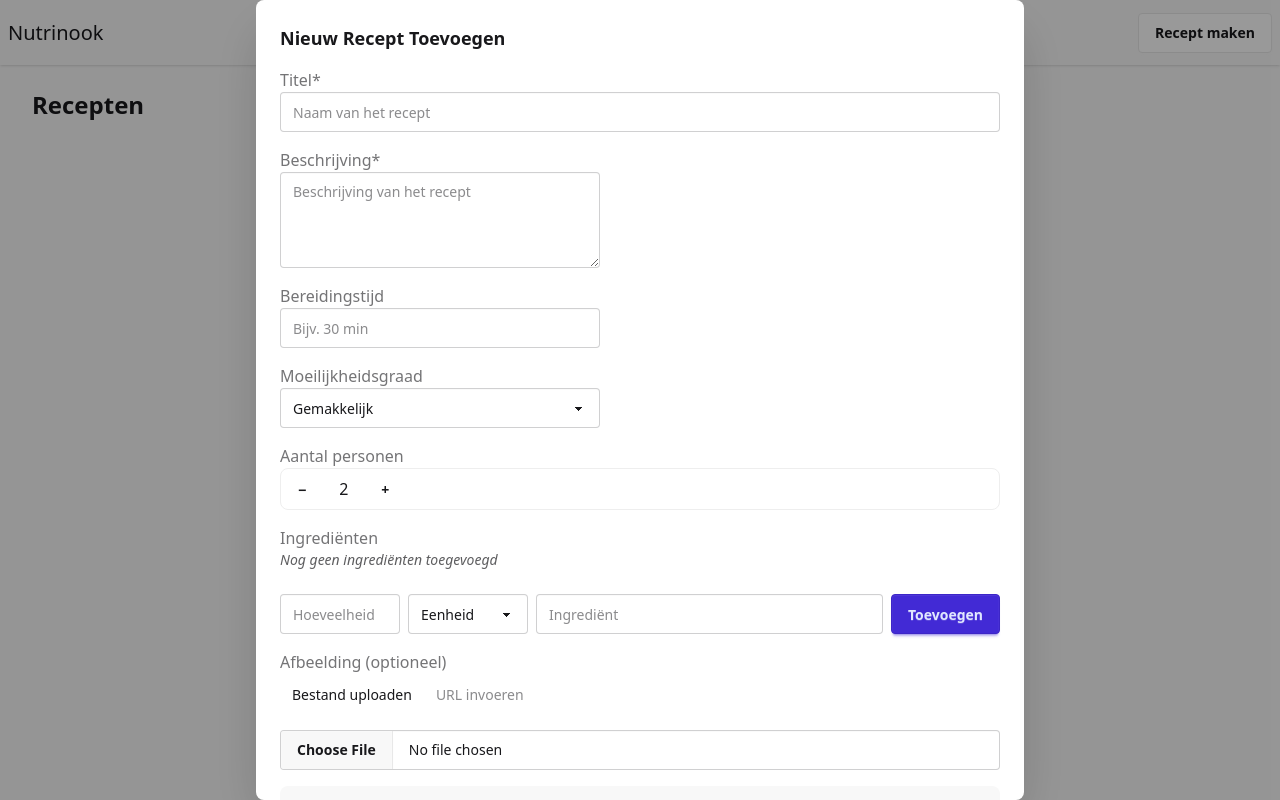
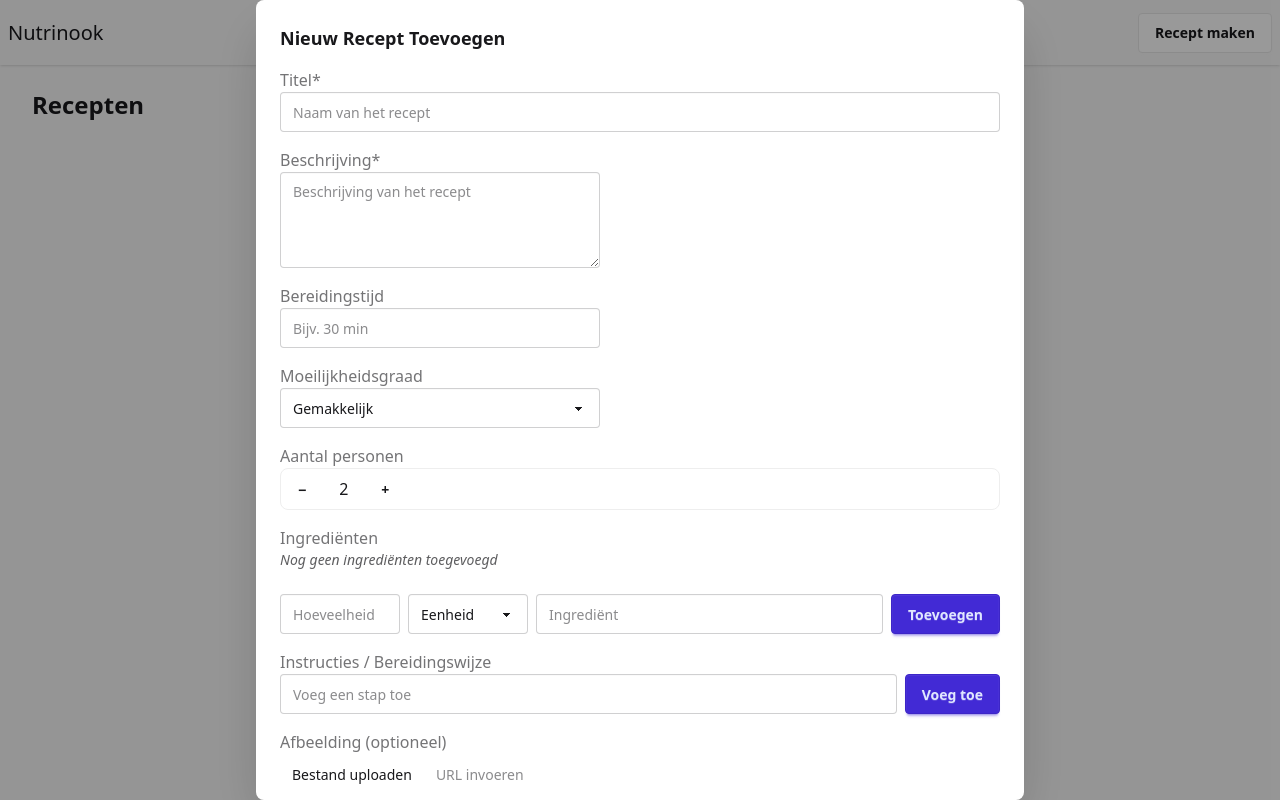
Before and after one commit to kevintobben/nutrinook, a React (Vite) app: page / in a window 1280 px wide. Both pictures are taken after a click on the button "Recept maken". Built offline with nearby package versions, Linux system fonts and the light colour scheme.

Commit message:
Instructies toevoegen

```diff
--- a/src/components/MakeRecipeModal.jsx
+++ b/src/components/MakeRecipeModal.jsx
@@ -18,7 +18,11 @@ function MakeRecipeModal({ onAddRecipe }) {
     addIngredient,
     removeIngredient,
     toggleIngredientCheck,
-    resetForm
+    resetForm,
+    newInstruction,
+    setNewInstruction,
+    addInstruction,
+    removeInstruction
   } = useRecipeForm();
 
   const handleSubmit = (e) => {
@@ -57,6 +61,30 @@ function MakeRecipeModal({ onAddRecipe }) {
             toggleIngredientCheck={toggleIngredientCheck}
           />
 
+          <div className="form-control">
+            <label className="label">Instructies / Bereidingswijze</label>
+            <div className="flex gap-2">
+              <input
+                type="text"
+                value={newInstruction}
+                onChange={e => setNewInstruction(e.target.value)}
+                placeholder="Voeg een stap toe"
+                className="input input-bordered flex-1"
+              />
+              <button type="button" className="btn btn-primary" onClick={addInstruction}>
+                Voeg toe
+              </button>
+            </div>
+            <ul className="list-decimal pl-5 mt-2">
+              {newRecipe.instructions.map((instr, idx) => (
+                <li key={idx} className="flex justify-between items-center">
+                  {instr}
+                  <button type="button" onClick={() => removeInstruction(idx)} className="btn btn-xs btn-error ml-2">Verwijder</button>
+                </li>
+              ))}
+            </ul>
+          </div>
+
           <ImagePreview
             recipe={newRecipe}
             handleChange={handleChange}
--- a/src/components/MakeRecipeModal/useRecipeForm.js
+++ b/src/components/MakeRecipeModal/useRecipeForm.js
@@ -8,7 +8,8 @@ export function useRecipeForm() {
     cookingTime: '',
     difficulty: '',
     servings: 2,
-    ingredients: []
+    ingredients: [],
+    instructions: []
   });
 
   const [newIngredient, setNewIngredient] = useState({
@@ -86,6 +87,25 @@ export function useRecipeForm() {
     });
   };
 
+  const [newInstruction, setNewInstruction] = useState('');
+
+  function addInstruction() {
+    if (newInstruction.trim()) {
+      setNewRecipe(prev => ({
+        ...prev,
+        instructions: [...prev.instructions, newInstruction]
+      }));
+      setNewInstruction('');
+    }
+  }
+
+  function removeInstruction(index) {
+    setNewRecipe(prev => ({
+      ...prev,
+      instructions: prev.instructions.filter((_, i) => i !== index)
+    }));
+  }
+
   const resetForm = () => {
     setNewRecipe({
       title: '',
@@ -94,7 +114,8 @@ export function useRecipeForm() {
       cookingTime: '',
       difficulty: 'Gemakkelijk',
       servings: 2,
-      ingredients: []
+      ingredients: [],
+      instructions: []
     });
   };
 
@@ -108,6 +129,10 @@ export function useRecipeForm() {
     addIngredient,
     removeIngredient,
     toggleIngredientCheck,
-    resetForm
+    resetForm,
+    newInstruction,
+    setNewInstruction,
+    addInstruction,
+    removeInstruction
   };
 }
```
